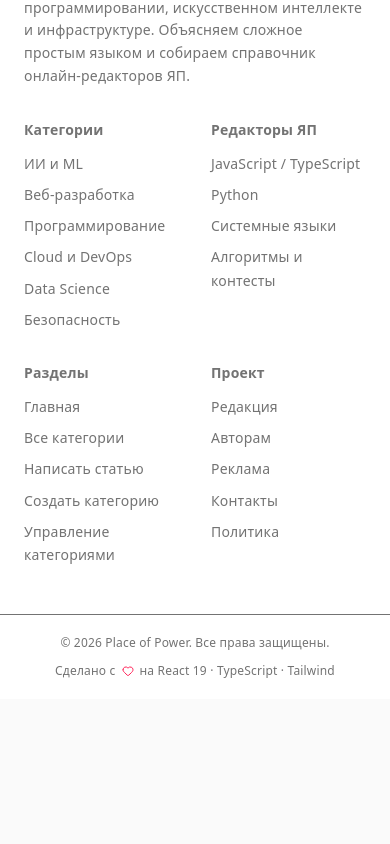
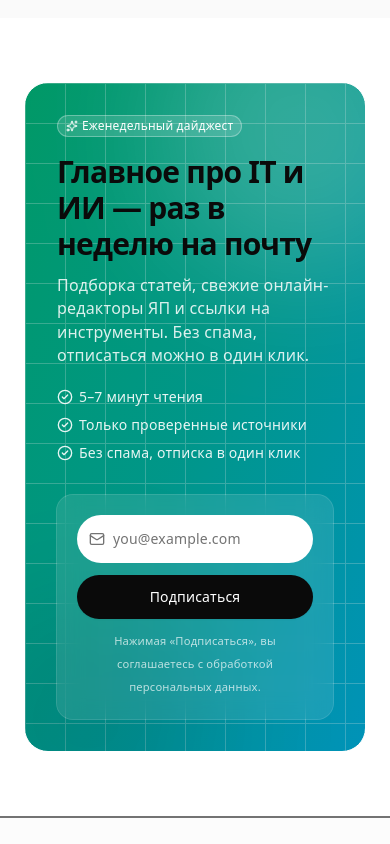
Before and after one commit to place-of-power/client, a React (Vite) app: page / in a window 390 px wide. Shown: the part 8720-9564 px from the top of the page. Before the commit the page ends 9419 px from the top, so only its background shows below. Built offline with nearby package versions, Linux system fonts and the light colour scheme; no server answers.

Commit message:
Дизайн: блок подписки на дайджест на главной

```diff
--- a/src/pages/home/ui/HomePage.tsx
+++ b/src/pages/home/ui/HomePage.tsx
@@ -5,6 +5,7 @@ import { CategoriesShowcase } from '@/widgets/categories-showcase'
 import { EditorsSection } from '@/widgets/editors-section'
 import { FeaturedPosts } from '@/widgets/featured-posts'
 import { Hero } from '@/widgets/hero'
+import { Newsletter } from '@/widgets/newsletter'
 import { PostsGrid } from '@/widgets/posts-grid'
 
 type HomePageProps = Record<string, never>
@@ -56,6 +57,8 @@ class HomePage extends Component<HomePageProps, HomePageState> {
                 )}
 
                 {!loading && !error && <PostsGrid articles={articles} />}
+
+                <Newsletter />
             </>
         )
     }
--- a/src/widgets/editors-section/ui/EditorsSection.tsx
+++ b/src/widgets/editors-section/ui/EditorsSection.tsx
@@ -1,7 +1,7 @@
 import { Component } from 'react'
 import { ArrowUpRight, ExternalLink, Terminal } from 'lucide-react'
 import { allEditors, editorGroups } from '@/shared/config'
-import { Badge } from '@/shared/ui/kit'
+import { Badge, Button } from '@/shared/ui/kit'
 import { cn } from '@/shared/lib/cn'
 
 class EditorMarquee extends Component {
@@ -134,6 +134,17 @@ class EditorsSection extends Component {
                             </div>
                         ))}
                     </div>
+
+                    <div className="mt-12 flex flex-col items-center gap-3 rounded-2xl border bg-muted/30 p-6 text-center sm:p-8">
+                        <h3 className="text-lg font-semibold">Не нашли нужную песочницу?</h3>
+                        <p className="max-w-xl text-sm text-muted-foreground">
+                            Мы постоянно расширяем справочник. Напишите нам, какой онлайн-редактор
+                            добавить — и&nbsp;он появится в&nbsp;следующем выпуске дайджеста.
+                        </p>
+                        <Button asChild variant="outline" className="mt-1 rounded-full">
+                            <a href="#newsletter">Предложить редактор</a>
+                        </Button>
+                    </div>
                 </div>
             </section>
         )
--- /dev/null
+++ b/src/widgets/newsletter/index.ts
@@ -0,0 +1 @@
+export { default as Newsletter } from './ui/Newsletter.tsx'
--- /dev/null
+++ b/src/widgets/newsletter/ui/Newsletter.tsx
@@ -0,0 +1,132 @@
+import { Component } from 'react'
+import type { FormEvent } from 'react'
+import { CheckCircle2, Mail, Sparkles } from 'lucide-react'
+import { Badge, Button, Input } from '@/shared/ui/kit'
+
+const EMAIL_PATTERN = /^[^\s@]+@[^\s@]+\.[^\s@]+$/
+
+const benefits = [
+    '5–7 минут чтения',
+    'Только проверенные источники',
+    'Без спама, отписка в один клик',
+]
+
+type Status = 'idle' | 'sending' | 'done'
+
+interface NewsletterState {
+    email: string
+    status: Status
+    error: string
+}
+
+class Newsletter extends Component<Record<string, never>, NewsletterState> {
+    state: NewsletterState = { email: '', status: 'idle', error: '' }
+
+    timer?: number
+
+    componentWillUnmount() {
+        window.clearTimeout(this.timer)
+    }
+
+    handleChange = (event: { target: { value: string } }) => {
+        this.setState({ email: event.target.value, error: '' })
+    }
+
+    handleSubmit = (event: FormEvent<HTMLFormElement>) => {
+        event.preventDefault()
+
+        const email = this.state.email.trim()
+
+        if (!EMAIL_PATTERN.test(email)) {
+            this.setState({ error: 'Укажите корректный e-mail', status: 'idle' })
+            return
+        }
+
+        this.setState({ status: 'sending', error: '' })
+        this.timer = window.setTimeout(() => {
+            this.setState({ status: 'done', email: '' })
+        }, 700)
+    }
+
+    render() {
+        const { status, email, error } = this.state
+
+        return (
+            <section id="newsletter" className="border-b bg-background">
+                <div className="mx-auto w-full max-w-[var(--container)] px-[var(--gutter)] py-16 lg:py-24">
+                    <div className="relative overflow-hidden rounded-3xl border bg-gradient-to-br from-emerald-600 via-teal-600 to-cyan-600 p-8 text-white sm:p-12 lg:p-16">
+                        <div className="bg-grid pointer-events-none absolute inset-0 opacity-25" />
+                        <div className="pointer-events-none absolute -top-24 -right-20 size-72 rounded-full bg-white/20 blur-3xl" />
+                        <div className="pointer-events-none absolute -bottom-24 -left-16 size-64 rounded-full bg-black/10 blur-3xl" />
+
+                        <div className="relative grid grid-cols-1 items-center gap-8 lg:grid-cols-[1.3fr_1fr]">
+                            <div>
+                                <Badge className="border-white/30 bg-white/15 text-white">
+                                    <Sparkles className="size-3" /> Еженедельный дайджест
+                                </Badge>
+                                <h2 className="mt-4 text-3xl font-bold tracking-tight sm:text-4xl">
+                                    Главное про IT и ИИ — раз в неделю на почту
+                                </h2>
+                                <p className="mt-3 max-w-xl text-white/85">
+                                    Подборка статей, свежие онлайн-редакторы ЯП и ссылки на
+                                    инструменты. Без спама, отписаться можно в один клик.
+                                </p>
+                                <ul className="mt-5 flex flex-wrap gap-x-5 gap-y-2 text-sm text-white/90">
+                                    {benefits.map((benefit) => (
+                                        <li key={benefit} className="inline-flex items-center gap-1.5">
+                                            <CheckCircle2 className="size-4" /> {benefit}
+                                        </li>
+                                    ))}
+                                </ul>
+                            </div>
+
+                            <form
+                                onSubmit={this.handleSubmit}
+                                className="rounded-2xl bg-white/10 p-5 ring-1 ring-white/20 backdrop-blur-md"
+                            >
+                                <label htmlFor="newsletter-email" className="sr-only">
+                                    E-mail
+                                </label>
+                                <div className="flex items-center gap-2 rounded-full bg-white px-3 py-1.5">
+                                    <Mail className="size-4 shrink-0 text-muted-foreground" />
+                                    <Input
+                                        id="newsletter-email"
+                                        type="email"
+                                        inputMode="email"
+                                        placeholder="you@example.com"
+                                        value={email}
+                                        onChange={this.handleChange}
+                                        className="h-9 border-0 bg-transparent px-0 text-sm text-foreground shadow-none focus-visible:ring-0"
+                                    />
+                                </div>
+                                <Button
+                                    type="submit"
+                                    disabled={status === 'sending'}
+                                    className="mt-3 h-11 w-full rounded-full bg-foreground text-background hover:bg-foreground/90"
+                                >
+                                    {status === 'sending' ? 'Отправляем…' : 'Подписаться'}
+                                </Button>
+                                {error ? (
+                                    <p className="mt-2 text-center text-[0.7rem] text-white">
+                                        {error}
+                                    </p>
+                                ) : null}
+                                {status === 'done' ? (
+                                    <p className="mt-2 text-center text-[0.7rem] text-white">
+                                        Готово! Подписка оформлена.
+                                    </p>
+                                ) : null}
+                                <p className="mt-2.5 text-center text-[0.7rem] text-white/70">
+                                    Нажимая «Подписаться», вы соглашаетесь с обработкой персональных
+                                    данных.
+                                </p>
+                            </form>
+                        </div>
+                    </div>
+                </div>
+            </section>
+        )
+    }
+}
+
+export default Newsletter
```
